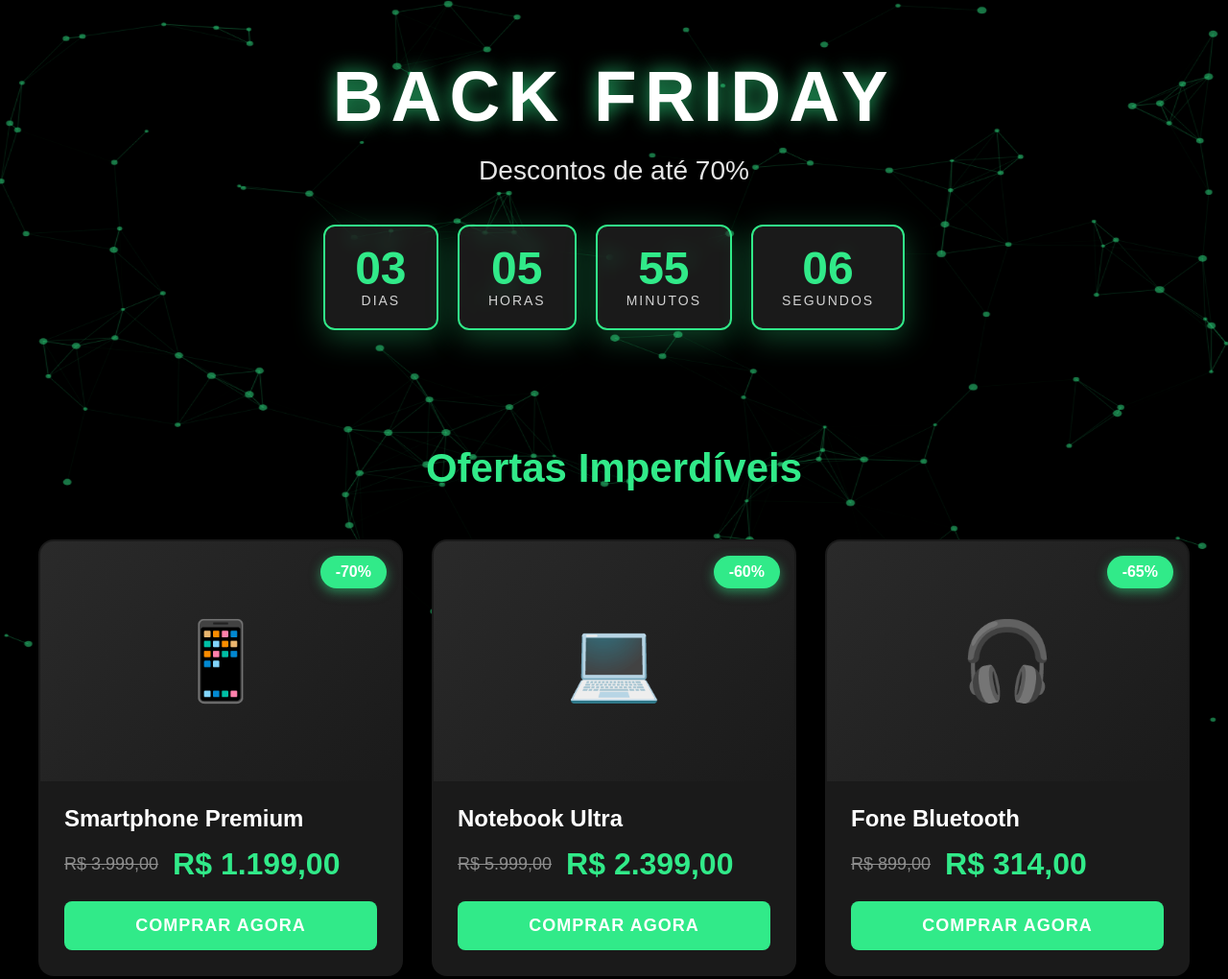
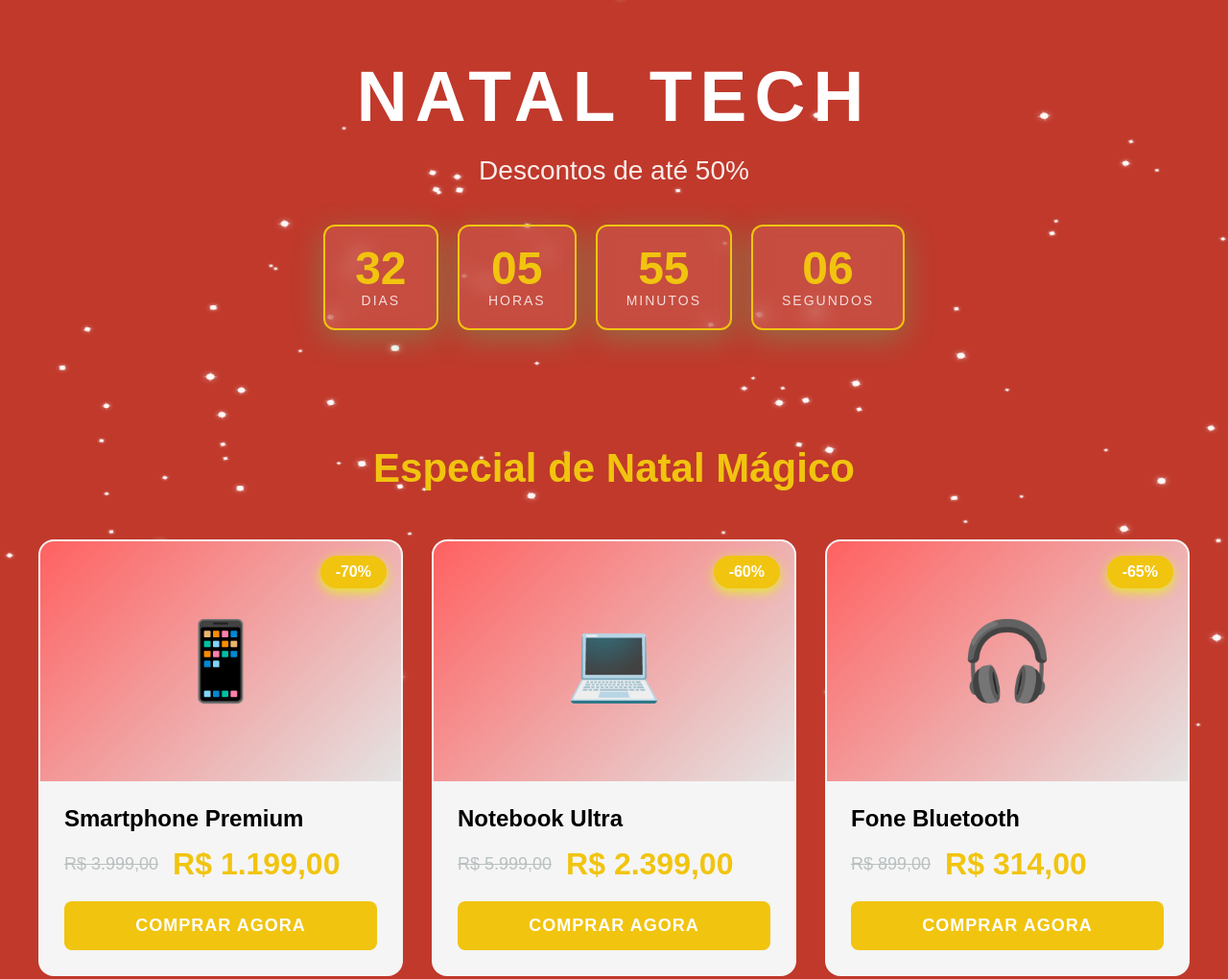
Before and after one commit to felip327/SITE-BACK-FRIDAY, a website: page index.html in a window 1280 px wide. Shown: the whole page at 96% size. Drawn offline with nearby package versions, Linux system fonts and the light colour scheme; no server answers.

Commit message:
Add files via upload

```diff
--- a/index.html
+++ b/index.html
@@ -11,8 +11,8 @@
     <main>
       <section class="hero-section">
         <div class="hero-content">
-          <h1 class="main-title" id="main-title">BACK FRIDAY</h1>
-          <p class="subtitle" id="subtitle">Descontos de até 70%</p>
+          <h1 class="main-title" id="main-title">NATAL TECH</h1>
+          <p class="subtitle" id="subtitle">Descontos de até 50%</p>
           <div class="countdown-container">
             <div class="countdown-item">
               <span class="countdown-number" id="days">00</span>
@@ -35,7 +35,7 @@
       </section>
       <section class="products-section">
         <!-- Título e grade de produtos. O JS insere cartões de produto aqui. -->
-        <h2 class="products-title">Ofertas Imperdíveis</h2>
+        <h2 class="products-title">Especial de Natal Mágico</h2>
         <div class="products-grid"></div>
       </section>
     </main>
--- a/script.js
+++ b/script.js
@@ -17,7 +17,7 @@ function updateCountdown() {
   const now = new Date().getTime();
   const distance = countdownDate - now;
 
-  const days = Math.floor(distance / (1000 * 60 * 60 * 24));
+  const days = Math.floor(distance / (100 * 60 * 60 * 24));
   const hours = Math.floor((distance % (1000 * 60 * 60 * 24)) / (1000 * 60 * 60));
   const minutes = Math.floor((distance % (1000 * 60 * 60)) / (1000 * 60));
   const seconds = Math.floor((distance % (1000 * 60)) / 1000);
@@ -53,54 +53,68 @@ function resizeCanvas() {
 resizeCanvas();
 
 const particles = [];
-const particleCount = 150;
+const particleCount = 120;
 
 class Particle {
   constructor() {
+    this.reset(true);
+  }
+
+  reset(init = false) {
     this.x = Math.random() * canvas.width;
-    this.y = Math.random() * canvas.height;
-    this.vx = (Math.random() - 0.5) * 2;
-    this.vy = (Math.random() - 0.5) * 2;
-    this.radius = Math.random() * 3 + 2;
+    this.y = init ? Math.random() * canvas.height : -(Math.random() * 20 + 5);
+    this.radius = Math.random() * 3 + 1.5;
+    this.vy = Math.random() * 0.6 + 0.3;
+    this.angle = Math.random() * Math.PI * 2;
+    this.angularSpeed = Math.random() * 0.02 + 0.005;
+    this.sway = Math.random() * 0.6 + 0.4;
   }
 
   update() {
-    this.x += this.vx;
+    // balanço horizontal suave e queda vertical
+    this.angle += this.angularSpeed;
+    this.x += Math.sin(this.angle) * this.sway;
     this.y += this.vy;
 
-    if (this.x < 0 || this.x > canvas.width) this.vx *= -1;
-    if (this.y < 0 || this.y > canvas.height) this.vy *= -1;
+    // reaparecer no topo quando sair embaixo
+    if (this.y - this.radius > canvas.height) {
+      this.reset(false);
+    }
+
+    // manutenção dentro dos limites horizontais
+    if (this.x < -50) this.x = canvas.width + 50;
+    if (this.x > canvas.width + 50) this.x = -50;
   }
 
   draw() {
+    // floco principal: círculo branco suave
+    ctx.save();
+    ctx.fillStyle = 'rgba(255,255,255,0.95)';
+    ctx.shadowColor = 'rgba(255,255,255,0.6)';
+    ctx.shadowBlur = Math.max(0, this.radius * 2);
     ctx.beginPath();
     ctx.arc(this.x, this.y, this.radius, 0, Math.PI * 2);
-    ctx.fillStyle = 'rgba(49, 234, 137, 0.5)';
     ctx.fill();
+    ctx.restore();
+
+    // detalhe em forma de cruz para lembrar flocos
+    ctx.save();
+    ctx.translate(this.x, this.y);
+    ctx.rotate(this.angle);
+    ctx.strokeStyle = 'rgba(255,255,255,0.6)';
+    ctx.lineWidth = 0.8;
+    ctx.beginPath();
+    ctx.moveTo(-this.radius * 1.5, 0);
+    ctx.lineTo(this.radius * 1.5, 0);
+    ctx.moveTo(0, -this.radius * 1.5);
+    ctx.lineTo(0, this.radius * 1.5);
+    ctx.stroke();
+    ctx.restore();
   }
 }
 
 for (let i = 0; i < particleCount; i++) {
   particles.push(new Particle());
-}
-
-function connectParticles() {
-  for (let i = 0; i < particles.length; i++) {
-    for (let j = i + 1; j < particles.length; j++) {
-      const dx = particles[i].x - particles[j].x;
-      const dy = particles[i].y - particles[j].y;
-      const distance = Math.sqrt(dx * dx + dy * dy);
-
-      if (distance < 120) {
-        ctx.beginPath();
-        ctx.strokeStyle = `rgba(49, 234, 137, ${0.4 * (1 - distance / 120)})`;
-        ctx.lineWidth = 1;
-        ctx.moveTo(particles[i].x, particles[i].y);
-        ctx.lineTo(particles[j].x, particles[j].y);
-        ctx.stroke();
-      }
-    }
-  }
 }
 
 function animate() {
@@ -111,15 +125,13 @@ function animate() {
     particle.draw();
   });
 
-  connectParticles();
-
+  // sem conexão entre partículas — são flocos de neve
   requestAnimationFrame(animate);
 }
 
 animate();
 
 window.addEventListener('resize', resizeCanvas);
-
 // Update canvas height when content changes
 const resizeObserver = new ResizeObserver(resizeCanvas);
 resizeObserver.observe(document.body);
@@ -157,7 +169,7 @@ function showToast(message) {
     position: fixed;
     top: 20px;
     right: 20px;
-    background: #31EA89;
+    background: #f1c40f;
     color: white;
     padding: 15px 25px;
     border-radius: 8px;
@@ -191,7 +203,7 @@ function renderProducts(products) {
   if (!grid) return;
 
   grid.innerHTML = '';
-  const items = products.slice(0, 3);
+  const items = products;
 
   items.forEach(p => {
     const discountCalc = (p && p.old_price && p.new_price)
@@ -246,10 +258,9 @@ async function loadProducts() {
     if (typeof createClient === 'function' && cfg.url && cfg.anonKey) {
       const client = createClient(cfg.url, cfg.anonKey);
       const { data, error } = await client
-        .from('products')
+        .from('natal')
         .select('*')
         .order('created_at', { ascending: false })
-        .limit(3);
 
       if (error) throw error;
       if (Array.isArray(data) && data.length) {
--- a/styles.css
+++ b/styles.css
@@ -9,7 +9,7 @@ body {
   margin: 0;
   padding: 0;
   font-family: 'Arial', sans-serif;
-  background: #000000;
+  background: #c0392b;
   color: #ffffff;
   overflow-x: hidden;
   height: 100%;
@@ -60,7 +60,6 @@ html {
   font-weight: bold;
   margin: 0 0 20px 0;
   letter-spacing: 8px;
-  text-shadow: 0 0 20px rgba(49, 234, 137, 0.8);
   animation: pulse 2s ease-in-out infinite;
 }
 
@@ -89,7 +88,7 @@ html {
   /* Cartões do contador, com fundo translúcido e borda verde */
   background: rgba(255, 255, 255, 0.1);
   backdrop-filter: blur(10px);
-  border: 2px solid #31EA89;
+  border: 2px solid #f1c40f;
   border-radius: 12px;
   padding: 20px 30px;
   min-width: 120px;
@@ -100,7 +99,7 @@ html {
   /* Número grande do contador */
   font-size: 48px;
   font-weight: bold;
-  color: #31EA89;
+  color: #f1c40f;
   display: block;
   line-height: 1;
 }
@@ -128,7 +127,7 @@ html {
   font-size: 42px;
   font-weight: bold;
   margin: 0 0 50px 0;
-  color: #31EA89;
+  color: #f1c40f;
 }
 
 .products-grid {
@@ -142,7 +141,7 @@ html {
 
 .product-card {
   /* Cartão de produto com hover animado */
-  background: #1a1a1a;
+  background: #f5f5f5;
   border-radius: 16px;
   overflow: hidden;
   transition: transform 0.3s ease, box-shadow 0.3s ease;
@@ -152,14 +151,14 @@ html {
 .product-card:hover {
   transform: translateY(-10px);
   box-shadow: 0 20px 40px rgba(49, 234, 137, 0.4);
-  border-color: #31EA89;
+  border-color: #f1c40f;
 }
 
 .product-image {
   /* Área da imagem do produto: usamos emoji centralizado */
   width: 100%;
   height: 250px;
-  background: linear-gradient(135deg, #2a2a2a 0%, #1a1a1a 100%);
+  background: linear-gradient(135deg, #ff6161 0%, #e4e4e4 100%);
   display: flex;
   align-items: center;
   justify-content: center;
@@ -172,13 +171,13 @@ html {
   position: absolute;
   top: 15px;
   right: 15px;
-  background: #31EA89;
+  background: #f1c40f;
   color: #ffffff;
   padding: 8px 16px;
   border-radius: 25px;
   font-weight: bold;
   font-size: 16px;
-  box-shadow: 0 4px 12px rgba(49, 234, 137, 0.5);
+  box-shadow: 0 4px 12px rgb(231, 234, 49);
 }
 
 .product-info {
@@ -191,7 +190,7 @@ html {
   font-size: 24px;
   font-weight: bold;
   margin: 0 0 15px 0;
-  color: #ffffff;
+  color: #000000;
 }
 
 .price-container {
@@ -206,6 +205,7 @@ html {
   /* Preço antigo riscado, com menos destaque */
   font-size: 18px;
   text-decoration: line-through;
+  color: #7f8c8d;
   opacity: 0.5;
 }
 
@@ -213,14 +213,14 @@ html {
   /* Preço novo em destaque (verde) */
   font-size: 32px;
   font-weight: bold;
-  color: #31EA89;
+  color: #f1c40f;
 }
 
 .buy-button {
   /* Botão de compra ocupando toda a largura */
   width: 100%;
   padding: 15px;
-  background: #31EA89;
+  background: #f1c40f;
   color: #ffffff;
   border: none;
   border-radius: 8px;
@@ -234,7 +234,7 @@ html {
 
 .buy-button:hover {
   /* Efeito visual ao passar o mouse no botão */
-  background: #28d878;
+  background: #f1c40f;
   transform: translateY(-2px);
 }
 
@@ -253,7 +253,7 @@ html {
 }
 
 .buy-button:hover {
-  background: #28c970;
+  background: #f1c40f;
   transform: scale(1.05);
 }
 
@@ -297,7 +297,7 @@ html {
 }
 
 .buy-button:hover {
-  background: #28c970;
+  background: #f1c40f;
   transform: scale(1.05);
 }
 
```
